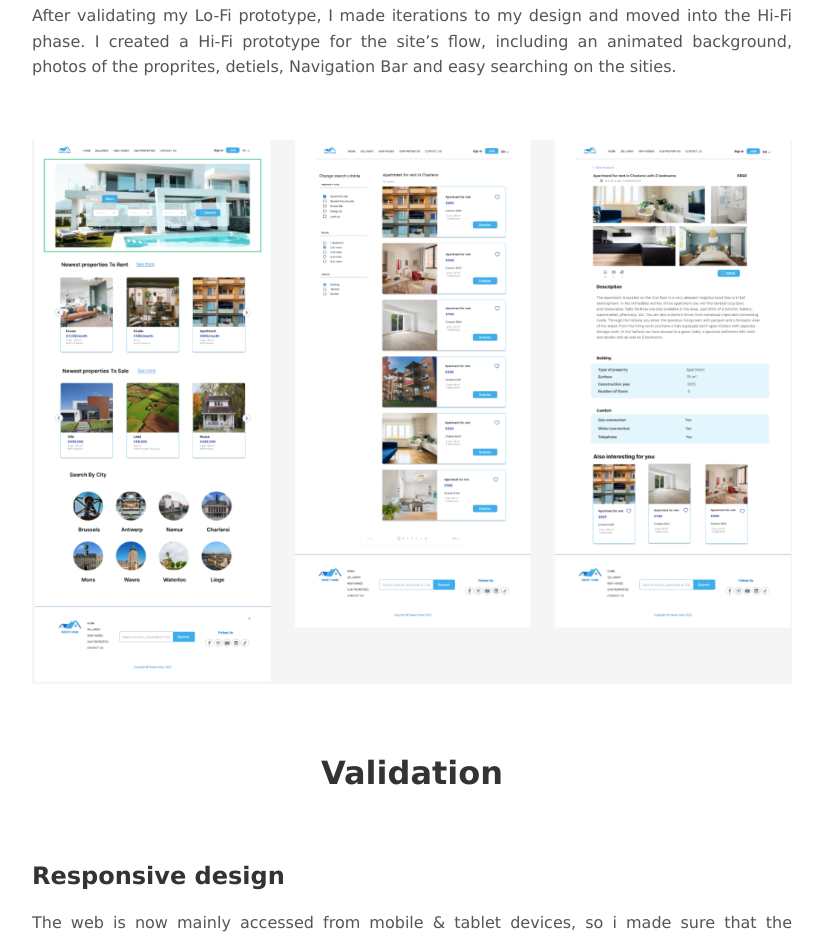
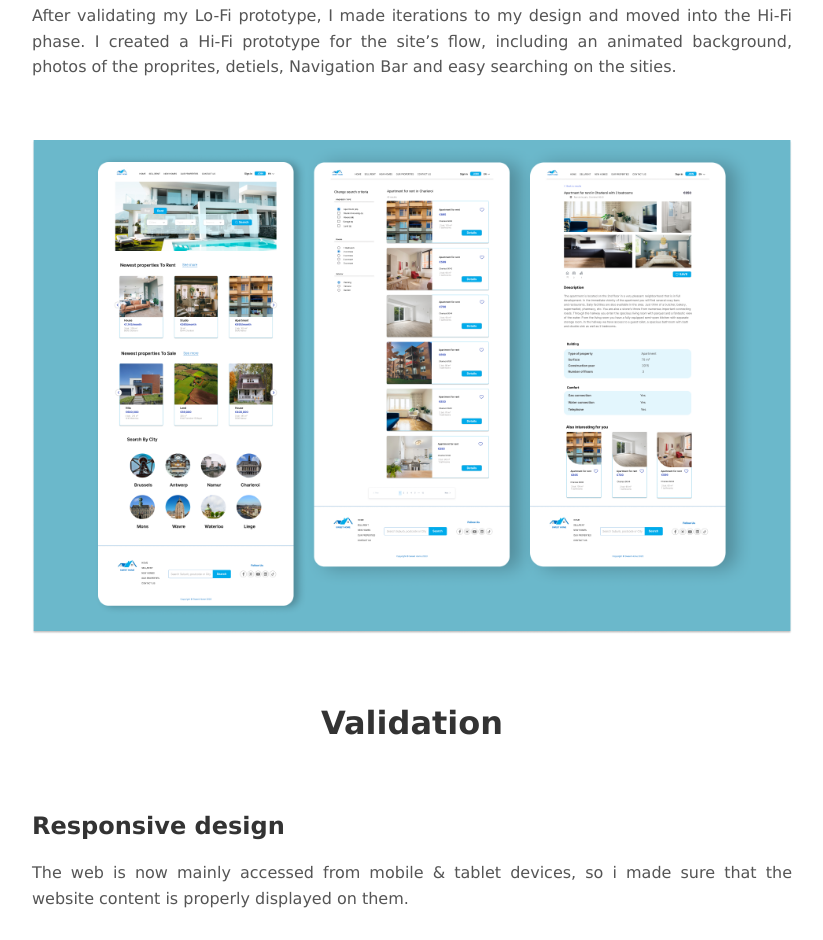
Before and after one commit to injika/sweet-home, a plain HTML site: page index.html in a window 1280 px wide. Shown: the part 5482-6422 px from the top of the page, without its empty margins (228-1051 px from the left). Drawn offline with Linux system fonts and the light colour scheme.

Commit message:
Update index.html

```diff
--- a/index.html
+++ b/index.html
@@ -85,7 +85,7 @@
                 <p>After validating my Lo-Fi prototype, I made iterations to my design and moved into the Hi-Fi phase. I created a Hi-Fi prototype for the site’s flow, including an animated background, photos of the proprites, detiels, Navigation Bar and easy searching on the sities.
 
                 </p>
-                <img src="images/hifi.webp" alt="Nature" class="responsive">
+                <img src="images/Sweet home fin.png" alt="Nature" class="responsive">
 
 
                 <br>
```
